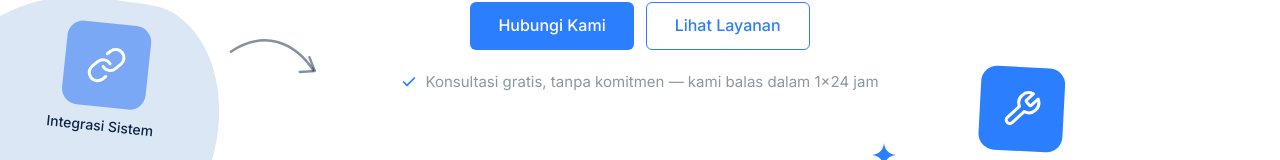
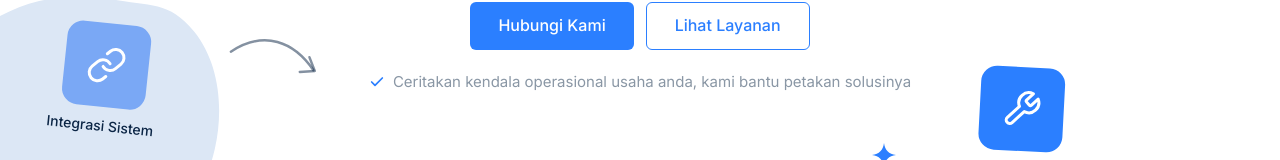
Before and after one commit to MuhammadAidil-dev/solvix-landing-page, a Next.js app: page / in a window 1280 px wide. Shown: the part 561-721 px from the top of the page. Built offline with nearby package versions, Linux system fonts and the light colour scheme.

Commit message:
feat: ubah teks pesan di hero

```diff
--- a/components/sections/Hero.tsx
+++ b/components/sections/Hero.tsx
@@ -77,7 +77,7 @@ export function Hero() {
         </div>
         <p className="mt-5 flex items-center gap-2 text-[15px] text-muted">
           <IconCheck className="h-4 w-4 text-accent" />
-          Konsultasi gratis, tanpa komitmen — kami balas dalam 1×24 jam
+          Ceritakan kendala operasional usaha anda, kami bantu petakan solusinya
         </p>
         <div className="mt-14 flex flex-wrap justify-center gap-6 xl:hidden">
           {SERVICES.map((_, i) => (
```
